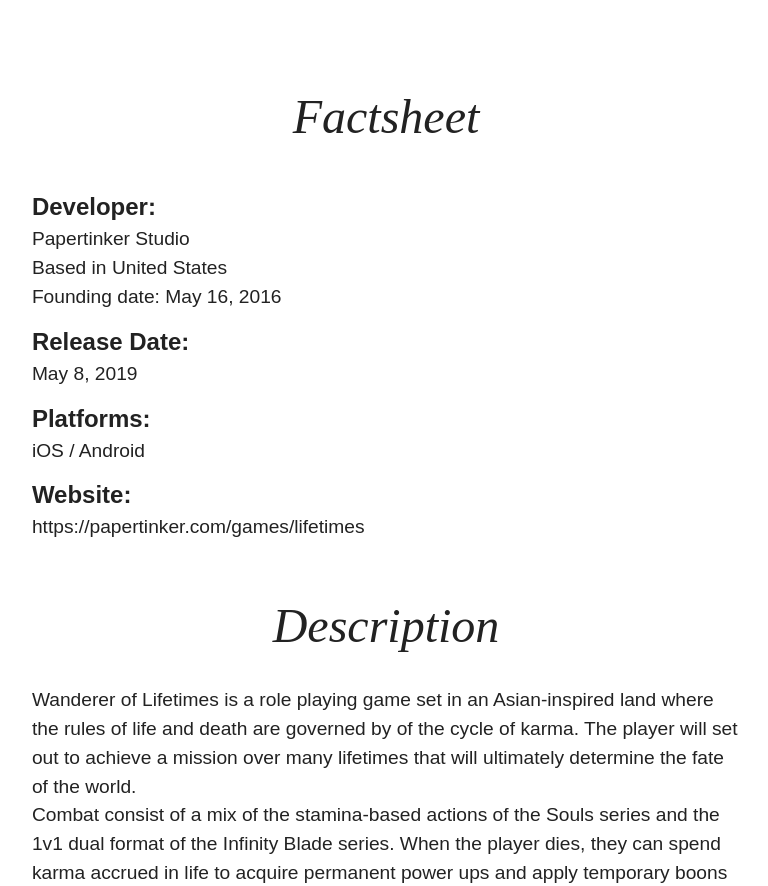
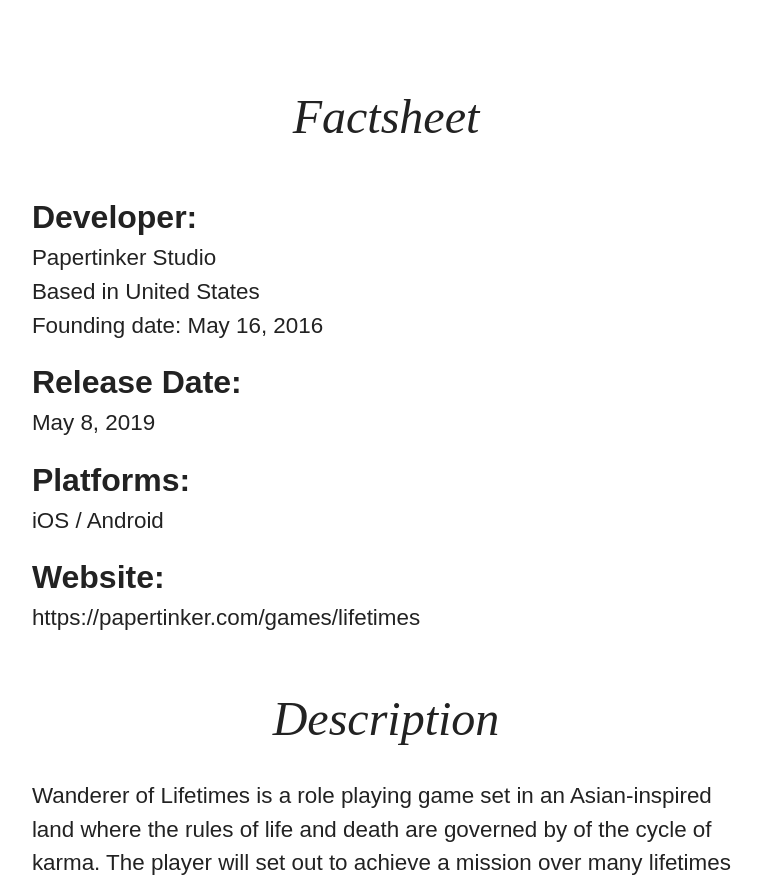
Before and after one commit to papertinker/PaperTinkerSite, a Jekyll site: the page built from games/lifetimes-press-kit.markdown, in a window 1280 px wide. Shown: the part 374-1260 px from the top of the page, without its empty margins (254-1022 px from the left). Built offline with Jekyll 4.4.1, drawn with Linux system fonts in a browser that asks for light colours; nearby versions of some CDN libraries; our own code applies the rules of GitHub Pages for plain Markdown files.

Commit message:
Updated Lifetimes Press Kit

```diff
--- a/games/lifetimes-press-kit.markdown
+++ b/games/lifetimes-press-kit.markdown
@@ -17,33 +17,33 @@ ignoreTitle: true
 
 <div align="center" style="font-family:'volkhov',serif;font-style:italic;font-size:3em;font-weight:400;padding: 1.5em 0 0.5em 0;">Factsheet</div>
 
-<div align="left" style="font-size:1.5em;padding: 0.5em 0 0em 0; font-weight: bold;">
+<div align="left" style="font-size:2em;padding: 0.5em 0 0em 0; font-weight: bold;">
 	Developer:
 </div>
-<div align="left" style="font-size:1.2em;padding: 0em 0 0em 0; font-weight: normal;">
+<div align="left" style="font-size:1.4em;padding: 0em 0 0em 0; font-weight: normal;">
 	<a href="https://papertinker.com">Papertinker Studio</a><br>
 	Based in United States<br>
 	Founding date: May 16, 2016
 </div>
 
-<div align="left" style="font-size:1.5em;padding: 0.5em 0 0em 0; font-weight: bold;">
+<div align="left" style="font-size:2em;padding: 0.5em 0 0em 0; font-weight: bold;">
 	Release Date:
 </div>
-<div align="left" style="font-size:1.2em;padding: 0em 0 0em 0; font-weight: normal;">
+<div align="left" style="font-size:1.4em;padding: 0em 0 0em 0; font-weight: normal;">
 	May 8, 2019
 </div>
 
-<div align="left" style="font-size:1.5em;padding: 0.5em 0 0em 0; font-weight: bold;">
+<div align="left" style="font-size:2em;padding: 0.5em 0 0em 0; font-weight: bold;">
 	Platforms:
 </div>
-<div align="left" style="font-size:1.2em;padding: 0em 0 0em 0; font-weight: normal;">
+<div align="left" style="font-size:1.4em;padding: 0em 0 0em 0; font-weight: normal;">
 	iOS / Android
 </div>
 
-<div align="left" style="font-size:1.5em;padding: 0.5em 0 0em 0; font-weight: bold;">
+<div align="left" style="font-size:2em;padding: 0.5em 0 0em 0; font-weight: bold;">
 	Website:
 </div>
-<div align="left" style="font-size:1.2em;padding: 0em 0 0em 0; font-weight: normal;">
+<div align="left" style="font-size:1.4em;padding: 0em 0 0em 0; font-weight: normal;">
 	<a href="https://papertinker.com/games/lifetimes">https://papertinker.com/games/lifetimes</a>
 </div>
 
@@ -51,8 +51,8 @@ ignoreTitle: true
 
 
 <div align="center" style="font-family:'volkhov',serif;font-style:italic;font-size:3em;font-weight:400;padding: 1em 0 0.5em 0;">Description</div>
-<div align="left" style="font-size:1.2em;padding: 0em 0 0em 0; font-weight: normal;">
-	Wanderer of Lifetimes is a role playing game set in an Asian-inspired land where the rules of life and death are governed by of the cycle of karma. The player will set out to achieve a mission over many lifetimes that will ultimately determine the fate of the world.<br>
+<div align="left" style="font-size:1.4em;padding: 0em 0 0em 0; font-weight: normal;">
+	Wanderer of Lifetimes is a role playing game set in an Asian-inspired land where the rules of life and death are governed by of the cycle of karma. The player will set out to achieve a mission over many lifetimes that will ultimately determine the fate of the world.<br><br>
 	Combat consist of a mix of the stamina-based actions of the Souls series and the 1v1 dual format of the Infinity Blade series. When the player dies, they can spend karma accrued in life to acquire permanent power ups and apply temporary boons before reincarnating back into the living world.
 </div>
 
@@ -67,11 +67,11 @@ ignoreTitle: true
 	</colgroup>
 	<tr>
 		<th class="tg-0lax" >
-			<div align="center" style="font-size:1.5em;font-style:bold; font-weight: normal;">Gameplay trailer</div>
+			<div align="center" style="font-size:2em;font-weight: bold;">Gameplay trailer</div>
 		</th>
 		<th class="tg-0lax"></th>
 		<th class="tg-0lax" >
-			<div align="center" style="font-size:1.5em;font-style:bold; font-weight: normal;">Cinematic trailer</div>
+			<div align="center" style="font-size:2em;font-weight: bold;">Cinematic trailer</div>
 		</th>
 	</tr>
 	<tr>
@@ -203,9 +203,9 @@ ignoreTitle: true
 
 <div align="center" style="font-family:'volkhov',serif;font-style:italic;font-size:3em;font-weight:400;padding: 1em 0 0.5em 0;">Contact</div>
 
-<div align="left" style="font-size:1.5em;padding: 0.5em 0 0em 0; font-weight: bold;">
+<div align="left" style="font-size:2em;padding: 0.5em 0 0em 0; font-weight: bold;">
 	Website:
 </div>
-<div align="left" style="font-size:1.2em;padding: 0em 0 0em 0; font-weight: normal;">
+<div align="left" style="font-size:1.4em;padding: 0em 0 0em 0; font-weight: normal;">
 	<a href="https://papertinker.com/contact">https://papertinker.com/contact</a>
 </div>
```
